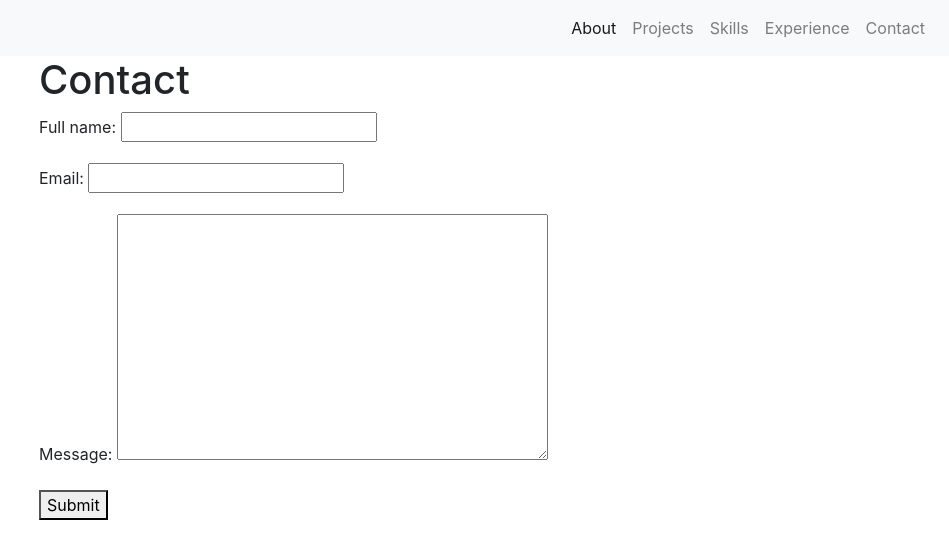
After one commit to thabinhl21/portfolio, a Django app: page /contact/ in a window 1280 px wide. The commit adds this page. Shown: the top 559 px of the page, without its empty margins (331-1280 px from the left). Run offline with Django 3.2, Linux system fonts and the light colour scheme.

Commit message:
created contact form page

```diff
--- /dev/null
+++ b/templates/contact.html
@@ -0,0 +1,12 @@
+{% extends "base.html" %}
+
+{% block content %}
+    <h1>{{ title }}</h1>
+
+    <!-- csrf token needed for verification to submit form data -->
+    <form method="POST" action="."> {% csrf_token %}
+        {{ form.as_p }} <!-- render contact form content as paragraphs -->
+        <button type="submit">Submit</button>
+    </form>
+
+{% endblock %}
--- a/templates/navbar.html
+++ b/templates/navbar.html
@@ -6,7 +6,7 @@
     <div class="collapse navbar-collapse" id="navbarSupportedContent">
       <ul class="navbar-nav ml-auto">
         <li class="nav-item active">
-          <a class="nav-link" href="#">About<span class="sr-only">(current)</span></a>
+          <a class="nav-link" href="/">About<span class="sr-only">(current)</span></a>
         </li>
         <!-- <li class="nav-item dropdown">
             <a class="nav-link dropdown-toggle" href="#" id="navbarDropdown" role="button" data-toggle="dropdown" aria-haspopup="true" aria-expanded="false">
@@ -28,7 +28,7 @@
             <a class="nav-link" href="#">Experience</a>
         </li>
         <li class="nav-item">
-          <a class="nav-link" href="#">Contact</a>
+          <a class="nav-link" href="/contact">Contact</a>
         </li>
       </ul>
     </div>
--- /dev/null
+++ b/website/forms.py
@@ -0,0 +1,7 @@
+from django import forms
+
+# creating a contact form
+class ContactForm(forms.Form):
+    full_name = forms.CharField()
+    email = forms.EmailField() # checks for a valid email address
+    message = forms.CharField(widget=forms.Textarea)
--- a/website/urls.py
+++ b/website/urls.py
@@ -17,9 +17,11 @@ from django.contrib import admin
 from django.urls import path
 from .views import (
     about,
+    contact,
 )
 
 urlpatterns = [
     path('', about),
+    path('contact/', contact),
     path('admin/', admin.site.urls),
 ]
--- a/website/views.py
+++ b/website/views.py
@@ -1,5 +1,29 @@
 from django.shortcuts import render
-
+from .forms import ContactForm
 # create view for about page, which is also the home page
 def about(request):
-    return render(request, "about.html", {})
+    title = "Binh Le"
+    heading = "Hi, my name is Binh!"
+    content = "I'm an aspiring software developer"
+    template = "about.html"
+    # context dictionary to send info to about.html template
+    context = {
+        "title":title,
+        "heading":heading,
+        "content":content
+    }
+    return render(request, template, context)
+
+def contact(request):
+    title = "Contact"
+    template = "contact.html"
+    form = ContactForm(request.POST or None) # if the data is not empty, move onto form validation
+    # built in Django form validation
+    if form.is_valid():
+        print(form.cleaned_data) # prints a dictionary of validated form input fields and their values
+        form = ContactForm() # refresh filled contact form back to empty
+    context = {
+        "title":title,
+        "form":form
+    }
+    return render(request, template, context)
```
Also changed, not shown: templates/about.html (+7 -3 lines).
